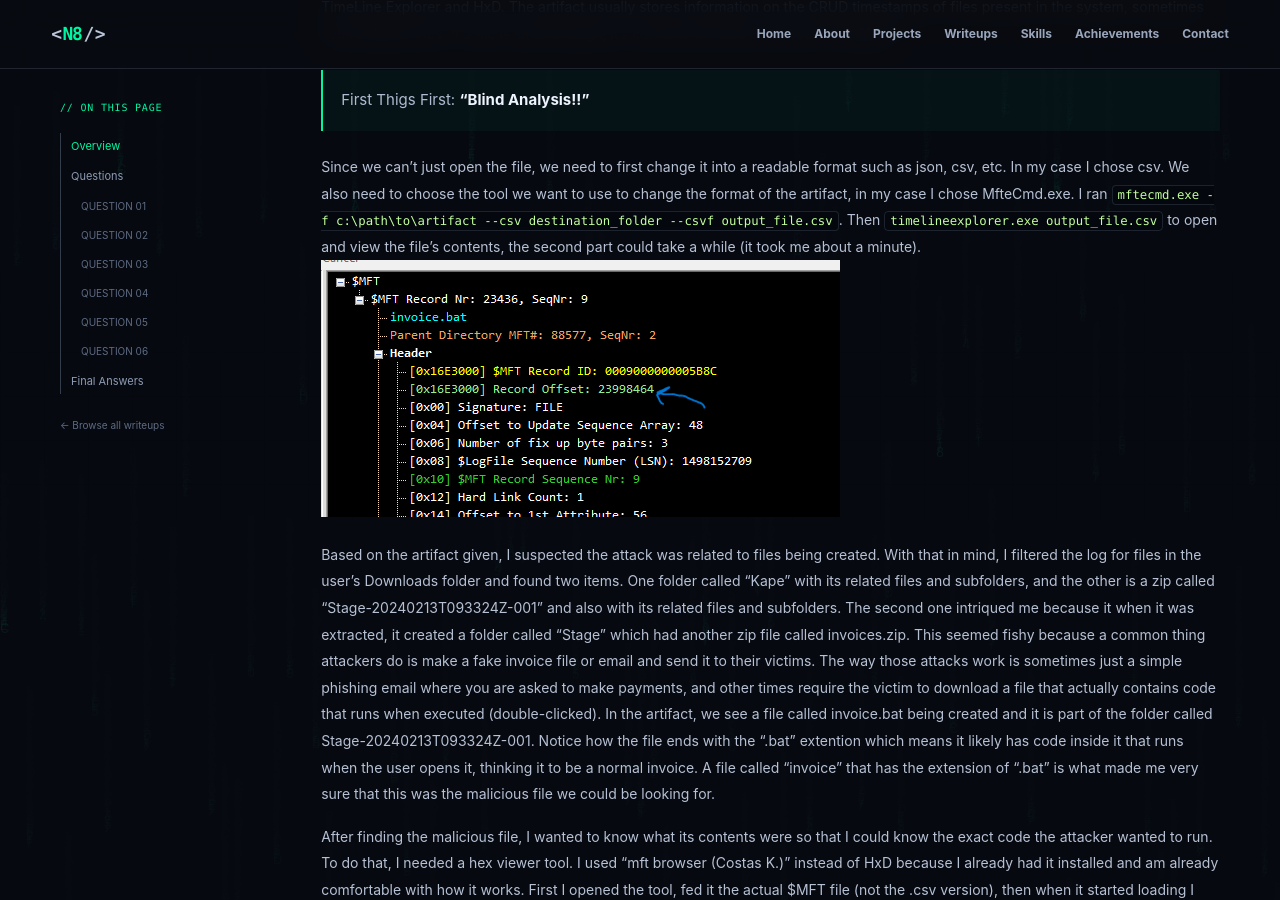
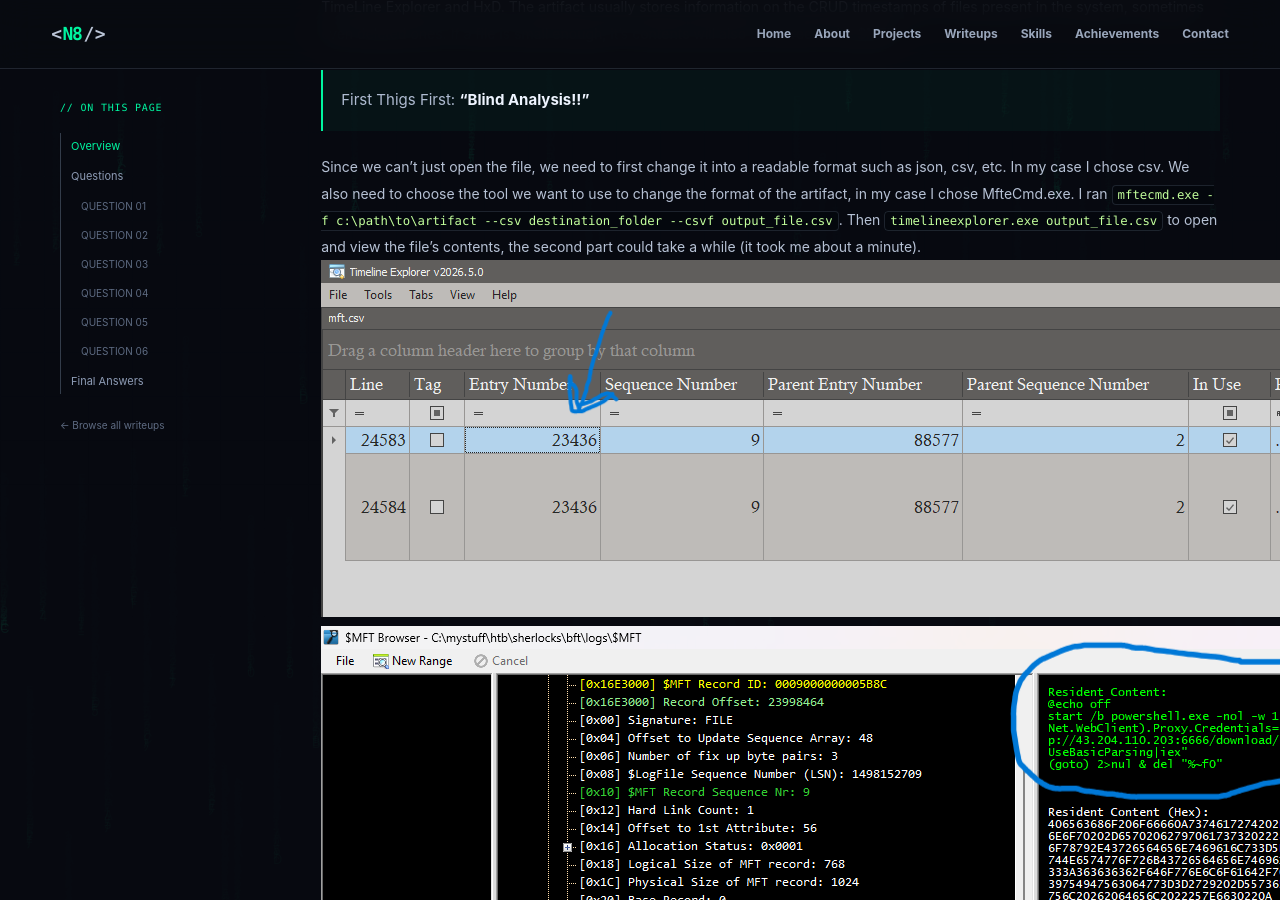
Before and after one commit to Ningen820/Ningen820.github.io, a Jekyll site: the page built from _writeups/bft.md, in a window 1280 px wide and 900 px high, scrolled down 655 px. Built offline with Jekyll 4.4.1, drawn with Linux system fonts in a browser that asks for light colours.

Commit message:
Update bft.md

```diff
--- a/_writeups/bft.md
+++ b/_writeups/bft.md
@@ -24,7 +24,8 @@ overview:
   - |
     Since we can't just open the file, we need to first change it into a readable format such as json, csv, etc. In my case I chose csv. We also need to choose the tool we want to use to change the format of the artifact, in my case I chose MfteCmd.exe.
     I ran `mftecmd.exe -f c:\path\to\artifact --csv destination_folder --csvf output_file.csv`. Then `timelineexplorer.exe output_file.csv` to open and view the file's contents, the second part could take a while (it took me about a minute).
-    <img src="/assets/images/writeups/bft/hexoffset.png" loading="lazy">
+    <img src="/assets/images/writeups/bft/recordid.png" loading="lazy">
+    <img src="/assets/images/writeups/bft/datacontents.png" loading="lazy">
   - |
     Based on the artifact given, I suspected the attack was related to files being created. With that in mind, I filtered the log for files in the user's Downloads folder and found two items. One folder called "Kape" with its related files and subfolders, and the other is a zip called "Stage-20240213T093324Z-001" and also with its related files and subfolders. The second one intriqued me because it when it was extracted, it created a folder called "Stage" which had another zip file called invoices.zip. This seemed fishy because a common thing attackers do is make a fake invoice file or email and send it to their victims. The way those attacks work is sometimes just a simple phishing email where you are asked to make payments, and other times require the victim to download a file that actually contains code that runs when executed (double-clicked). In the artifact, we see a file called invoice.bat being created and it is part of the folder called Stage-20240213T093324Z-001. Notice how the file ends with the ".bat" extention which means it likely has code inside it that runs when the user opens it, thinking it to be a normal invoice. A file called "invoice" that has the extension of ".bat" is what made me very sure that this was the malicious file we could be looking for.
   - |
```
